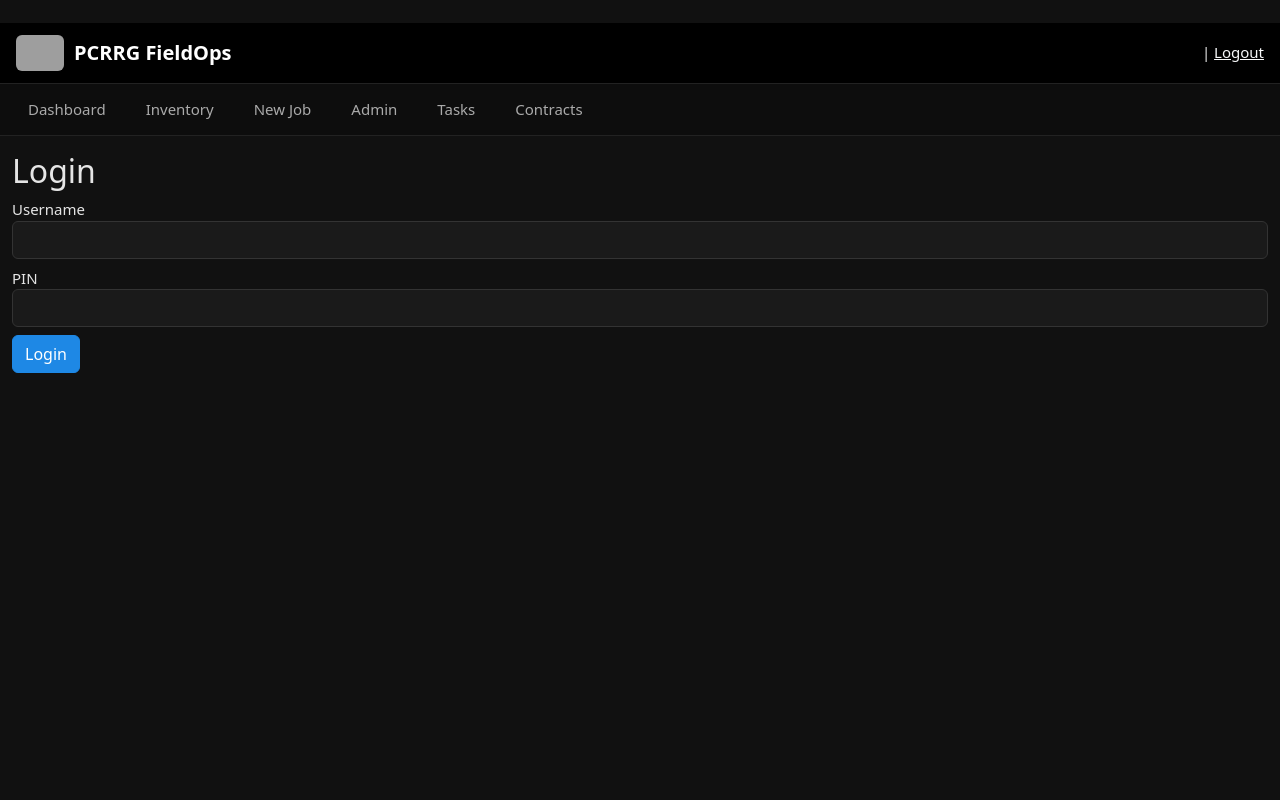
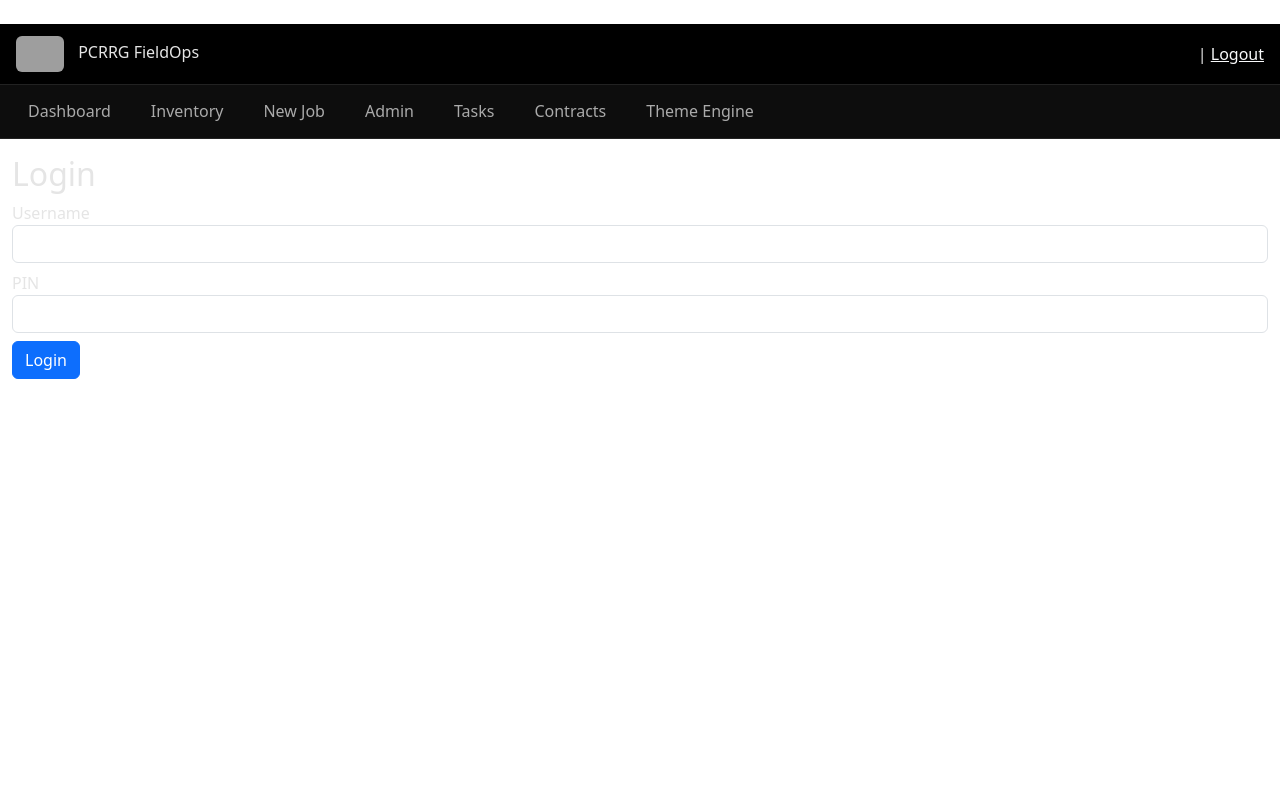
Before and after one commit to annunakiant/PCRRG_APP, a Flask app: page /login in a window 1280 px wide. Run offline with Flask 3, Linux system fonts and the light colour scheme; data comes from the database, SQL or seed files in the repository; grey boxes are pictures that could not be loaded.

Commit message:
Install Theme Engine 2.0 — CompanyCam Dark Edition

```diff
--- a/templates/base.html
+++ b/templates/base.html
@@ -5,33 +5,24 @@
   <title>PCRRG FieldOps</title>
   <meta name='viewport' content='width=device-width, initial-scale=1'>
 
-  <!-- Modern CompanyCam-style font -->
   <link href='https://fonts.googleapis.com/css2?family=Inter:wght@300;400;500;600;700&display=swap' rel='stylesheet'>
-
-  <!-- Bootstrap -->
   <link href='https://cdn.jsdelivr.net/npm/bootstrap@5.3.3/dist/css/bootstrap.min.css' rel='stylesheet'>
 
+  {% set t = load_theme() if load_theme else {} %}
+
   <style>
-    :root {
-      --primary: {{ theme.primary_color }};
-      --secondary: {{ theme.secondary_color }};
-      --font-family: {{ plus_ui.font_family if plus_ui else 'Inter, system-ui' }};
-      --font-size: {{ plus_ui.font_size if plus_ui else '15px' }};
-    }
-
     body {
-      font-family: var(--font-family);
-      font-size: var(--font-size);
-      background: #111;
+      background: {{ t.background }};
       color: #e5e5e5;
-      {% if plus_ui and plus_ui.background_image_url %}
-      background-image: url('{{ plus_ui.background_image_url }}');
+      font-family: {{ t.font_family }};
+      font-size: {{ t.font_size }};
+      {% if t.background_image %}
+      background-image: url('{{ t.background_image }}');
       background-size: cover;
       background-position: center;
       {% endif %}
     }
 
-    /* CompanyCam dark top bar */
     .topbar {
       background: #000;
       padding: 0.75rem 1rem;
@@ -40,82 +31,39 @@
       justify-content: space-between;
       border-bottom: 1px solid #222;
     }
-    .topbar-logo {
-      display: flex;
-      align-items: center;
-      font-weight: 600;
-      font-size: 1.25rem;
-      color: #fff;
-    }
-    .topbar-logo img {
-      height: 36px;
-      margin-right: 10px;
-      border-radius: 6px;
-    }
 
-    /* Dark nav bar */
     .app-nav {
       background: #0d0d0d;
       border-bottom: 1px solid #222;
       padding: 0.5rem 1rem;
       display: flex;
       gap: 1rem;
-      font-weight: 500;
     }
+
     .app-nav a {
       color: #aaa;
       text-decoration: none;
       padding: 0.4rem 0.75rem;
       border-radius: 6px;
     }
+
     .app-nav a.active {
-      background: var(--primary);
+      background: {{ t.primary }};
       color: #fff !important;
     }
 
-    /* Dark cards */
     .cc-card {
-      background: #1a1a1a;
+      background: {{ t.card }};
+      border: 1px solid {{ t.card_border }};
       border-radius: 12px;
       padding: 1.25rem;
-      box-shadow: 0 2px 8px rgba(0,0,0,0.5);
       margin-bottom: 1rem;
-      border: 1px solid #222;
+      backdrop-filter: blur(10px);
     }
 
-    /* Buttons */
     .btn-primary {
-      background-color: var(--primary) !important;
-      border-color: var(--primary) !important;
-    }
-    .btn-outline-primary {
-      border-color: var(--primary) !important;
-      color: var(--primary) !important;
-    }
-
-    /* Inputs */
-    .form-control, .form-select {
-      background: #1a1a1a;
-      border: 1px solid #333;
-      color: #eee;
-    }
-    .form-control:focus, .form-select:focus {
-      background: #1a1a1a;
-      border-color: var(--primary);
-      color: #fff;
-      box-shadow: none;
-    }
-
-    /* Tables */
-    table {
-      color: #ddd;
-    }
-    table thead {
-      background: #000;
-    }
-    table tbody tr {
-      background: #1a1a1a;
-      border-bottom: 1px solid #222;
+      background-color: {{ t.primary }} !important;
+      border-color: {{ t.primary }} !important;
     }
   </style>
 </head>
@@ -125,7 +73,7 @@
 <div class='topbar'>
   <div class='topbar-logo'>
     {% if theme.logo_url %}
-      <img src='{{ theme.logo_url }}'>
+      <img src='{{ theme.logo_url }}' style='height:36px; margin-right:10px; border-radius:6px;'>
     {% endif %}
     PCRRG FieldOps
   </div>
@@ -142,17 +90,10 @@
   <a href='{{ url_for('admin_home') }}' class='{% if "admin" in request.endpoint %}active{% endif %}'>Admin</a>
   <a href='{{ url_for('admin_task_templates') }}' class='{% if "task" in request.endpoint %}active{% endif %}'>Tasks</a>
   <a href='{{ url_for('manage_contracts') }}' class='{% if "contract" in request.endpoint %}active{% endif %}'>Contracts</a>
+  <a href='{{ url_for('theme.theme_admin') }}'>Theme Engine</a>
 </div>
 
 <div class='container-fluid mt-3'>
-  {% with messages = get_flashed_messages() %}
-    {% if messages %}
-      <div class='alert alert-info'>
-        {% for m in messages %}<div>{{ m }}</div>{% endfor %}
-      </div>
-    {% endif %}
-  {% endwith %}
-
   {% block content %}{% endblock %}
 </div>
 
--- /dev/null
+++ b/theme_engine/__init__.py
@@ -0,0 +1,3 @@
+from flask import Blueprint
+theme_bp = Blueprint('theme', __name__, template_folder='../templates')
+from .routes import *  # noqa
```
Also changed, not shown: templates/theme_engine.html (added, +57 -0 lines), theme_engine/routes.py (added, +69 -0 lines).
